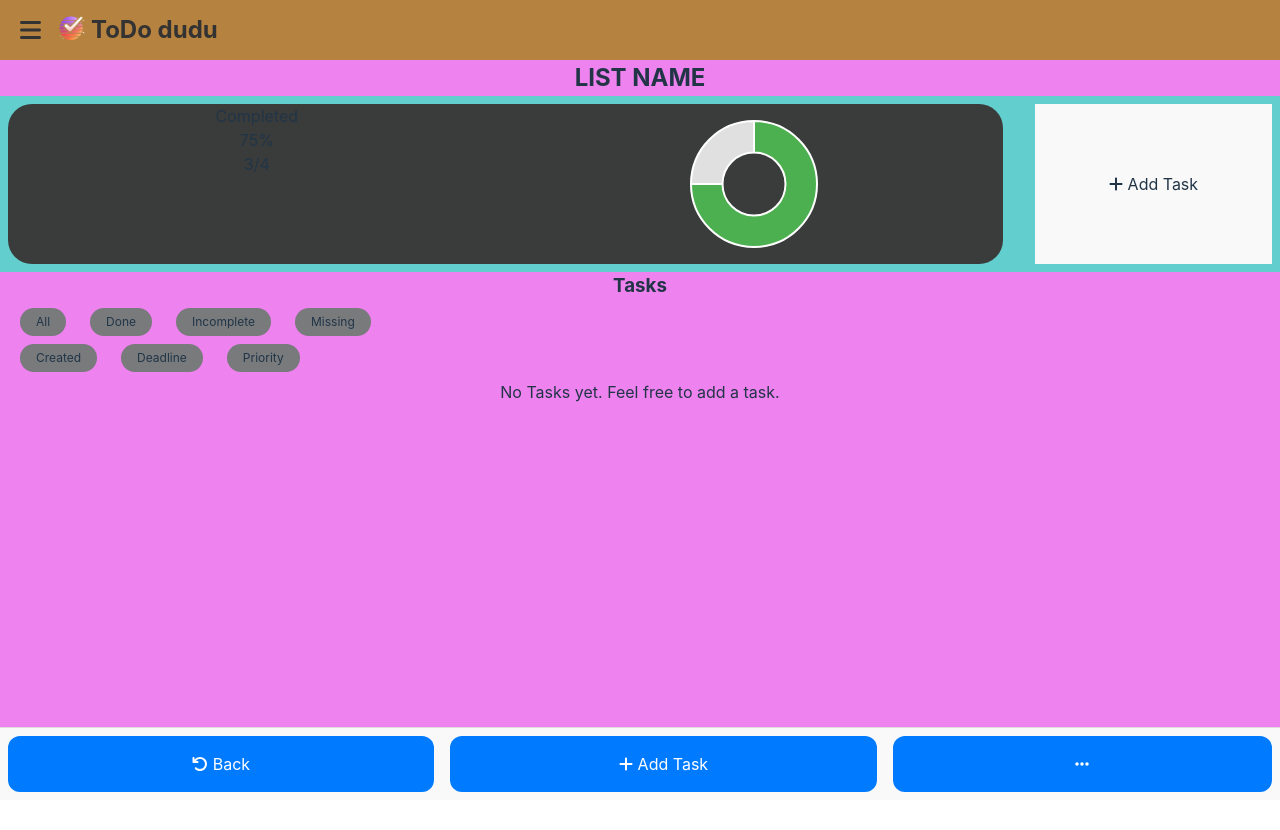
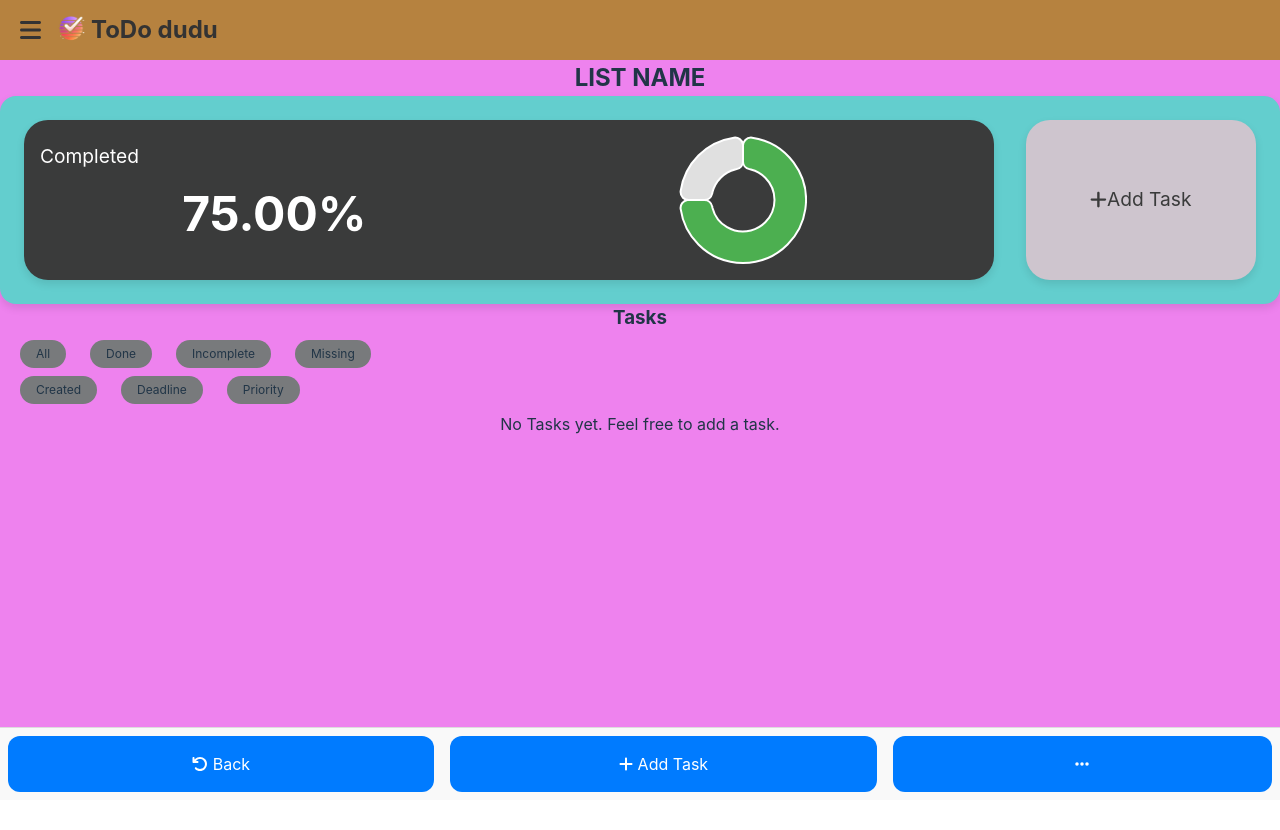
Before and after one commit to SiegfredLorelle/lexmeet-todo, a React (Vite) app: page / in a window 1280 px wide. Shown: the top 830 px of the page. Built offline with nearby package versions, Linux system fonts and the light colour scheme.

Commit message:
Style task summary, improve responsiveness

```diff
--- a/src/assets/styles/tasks-summary.scss
+++ b/src/assets/styles/tasks-summary.scss
@@ -1,8 +1,15 @@
 .tasks-summary-container {
   display: grid;
-  grid-template-columns: 4fr 1fr;
+  grid-template-columns: 1fr;
   gap: 1rem;
   background-color: rgb(99, 206, 206);
+  padding: 1rem;
+  border-radius: 16px;
+  box-shadow: 0 4px 8px rgba(0, 0, 0, 0.1);
+
+  @media(min-width: 768px) {
+    grid-template-columns: 4fr 1fr;
+  }
 }
 
 .tasks-summary-info-container {
@@ -11,37 +18,61 @@
   display: flex;
   margin: 0.5rem;
   border-radius: 24px;
+  padding: 1rem;
+  box-shadow: 0 4px 8px rgba(0, 0, 0, 0.1);
 }
 
 .tasks-summary-info {
   width: 50%;
+  display: flex;
+  flex-direction: column;
+  justify-content: center;
+  align-items: flex-start;
+  height: 100%;
+  color: white;
 }
 
 .tasks-summary-doughnut-chart {
   display: flex;
   justify-content: center;
-  padding: 1rem;
+  align-items: center;
   width: 50%;
 }
 
 .tasks-summary-button-container {
   background-color: rgb(206, 197, 206);
-  // width: 100%;
+  display: flex;
+  justify-content: center;
+  align-items: center;
   margin: 0.5rem;
   border-radius: 24px;
+  box-shadow: 0 4px 8px rgba(0, 0, 0, 0.1);
+  padding: 1rem;
 }
 
 .tasks-summary-button-container > button {
   height: 100%;
   width: 100%;
+  border: none;
+  background: none;
+  font-size: 1.2em;
+  color: rgb(58, 59, 59);
+  cursor: pointer;
+  display: flex;
+  align-items: center;
+  justify-content: center;
 }
 
 .tasks-summary-description {
+  text-align: left;
+  font-size: 1.2em;
+  margin-bottom: 0.5rem;
+}
 
+.tasks-summary-percentage {
+  font-size: 3em;
+  margin-bottom: 0.5rem;
+  text-align: center;
+  width: 100%;
+  font-weight: bold;
 }
-.tasks-summary-percentage {
-
-}
-.tasks-summary-fraction {
-
-}
--- a/src/components/TaskSummary.jsx
+++ b/src/components/TaskSummary.jsx
@@ -1,15 +1,28 @@
+import React, { useState, useEffect } from 'react';
 import { Doughnut } from 'react-chartjs-2';
-import { Chart as ChartJS, ArcElement, Tooltip} from 'chart.js';
-import { FontAwesomeIcon } from '@fortawesome/react-fontawesome'
+import { Chart as ChartJS, ArcElement, Tooltip } from 'chart.js';
+import { FontAwesomeIcon } from '@fortawesome/react-fontawesome';
 import { faPlus } from '@fortawesome/free-solid-svg-icons';
 import CreateTask from '../utils/CreateTask';
 
-
 ChartJS.register(ArcElement, Tooltip);
 
-const TaskSummary = ({numCompleted, totalTasks, openTaskModal, handleNewTask}) => {
-  const percentageCompleted = numCompleted / totalTasks * 100
-  const numIncomplete =  totalTasks - numCompleted
+const TaskSummary = ({ numCompleted, totalTasks, handleNewTask }) => {
+  const [windowWidth, setWindowWidth] = useState(window.innerWidth);
+
+  useEffect(() => {
+    const handleResize = () => {
+      setWindowWidth(window.innerWidth);
+    };
+
+    window.addEventListener('resize', handleResize);
+    return () => {
+      window.removeEventListener('resize', handleResize);
+    };
+  }, []);
+
+  const percentageCompleted = ((numCompleted / totalTasks) * 100).toFixed(2);
+  const numIncomplete = totalTasks - numCompleted;
 
   const doughnutData = {
     labels: [
@@ -27,7 +40,7 @@ const TaskSummary = ({numCompleted, totalTasks, openTaskModal, handleNewTask}) =
           '#4caf50',
           '#e0e0e0'
         ],
-        hoverOffset: 4
+        borderRadius: 8,
       }
     ]
   }
@@ -39,19 +52,19 @@ const TaskSummary = ({numCompleted, totalTasks, openTaskModal, handleNewTask}) =
           <div className="tasks-summary-info">
             <p className="tasks-summary-description">Completed</p>
             <p className="tasks-summary-percentage">{percentageCompleted}%</p>
-            <p className="tasks-summary-fraction">{numCompleted}/{totalTasks}</p>
           </div>
           <div className="tasks-summary-doughnut-chart">
             <Doughnut data={doughnutData} />
           </div>
         </div>
-
-        <div className="tasks-summary-button-container">
-          <CreateTask handleNewTask={handleNewTask}><FontAwesomeIcon icon={faPlus} /> Add Task</CreateTask>
-        </div>
+        {windowWidth >= 768 ? (
+          <div className="tasks-summary-button-container">
+            <CreateTask handleNewTask={handleNewTask}><FontAwesomeIcon icon={faPlus} /> Add Task</CreateTask>
+          </div>
+        ) : null}
       </div>
     </>
   )
 }
 
-export default TaskSummary
+export default TaskSummary;
--- a/src/utils/ShowTaskInfo.jsx
+++ b/src/utils/ShowTaskInfo.jsx
@@ -6,12 +6,10 @@ const ShowTaskInfo = ({task, children}) => {
 
   const openInfoTaskModal = (task) => {
     setIsInfoTaskModalOpen(true);
-    setSelectedTask(task);
   };
 
   const closeInfoTaskModal = () => {
     setIsInfoTaskModalOpen(false);
-    setSelectedTask(null);
   };
 
   return (
```
